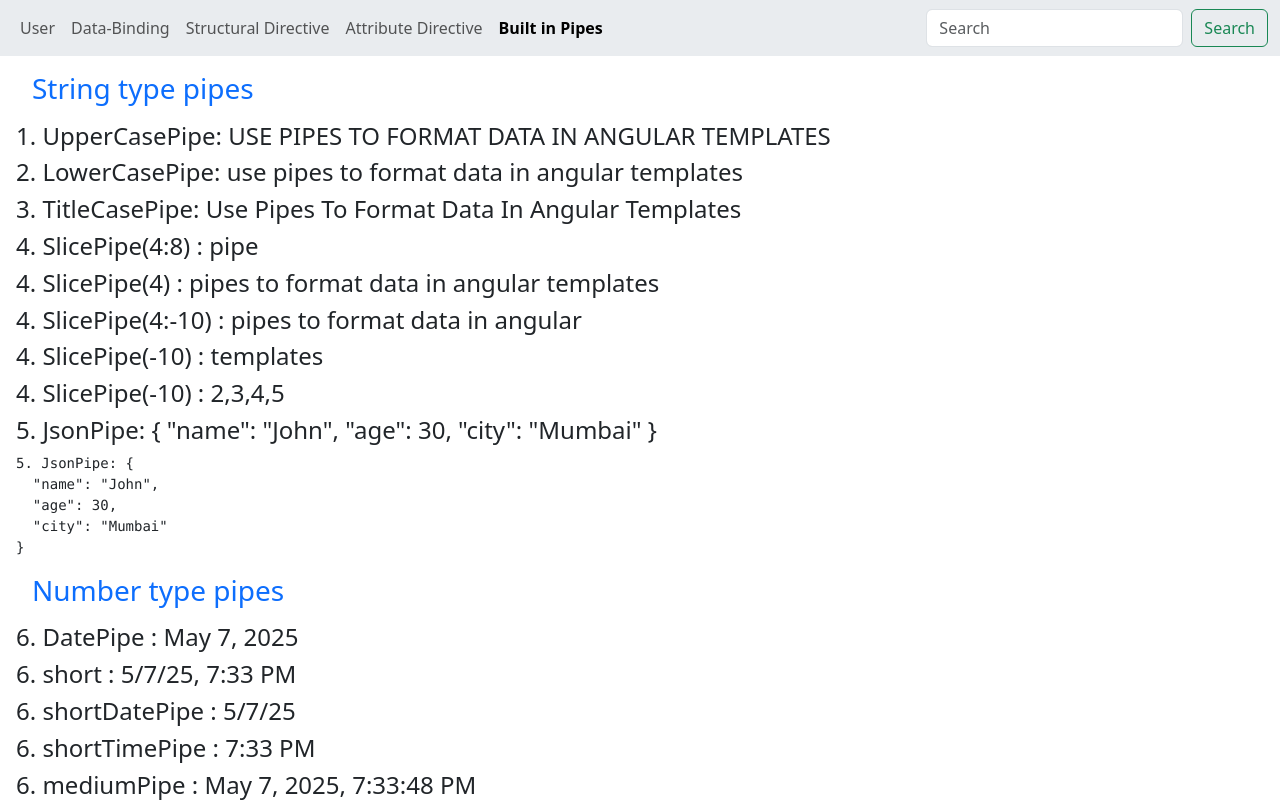
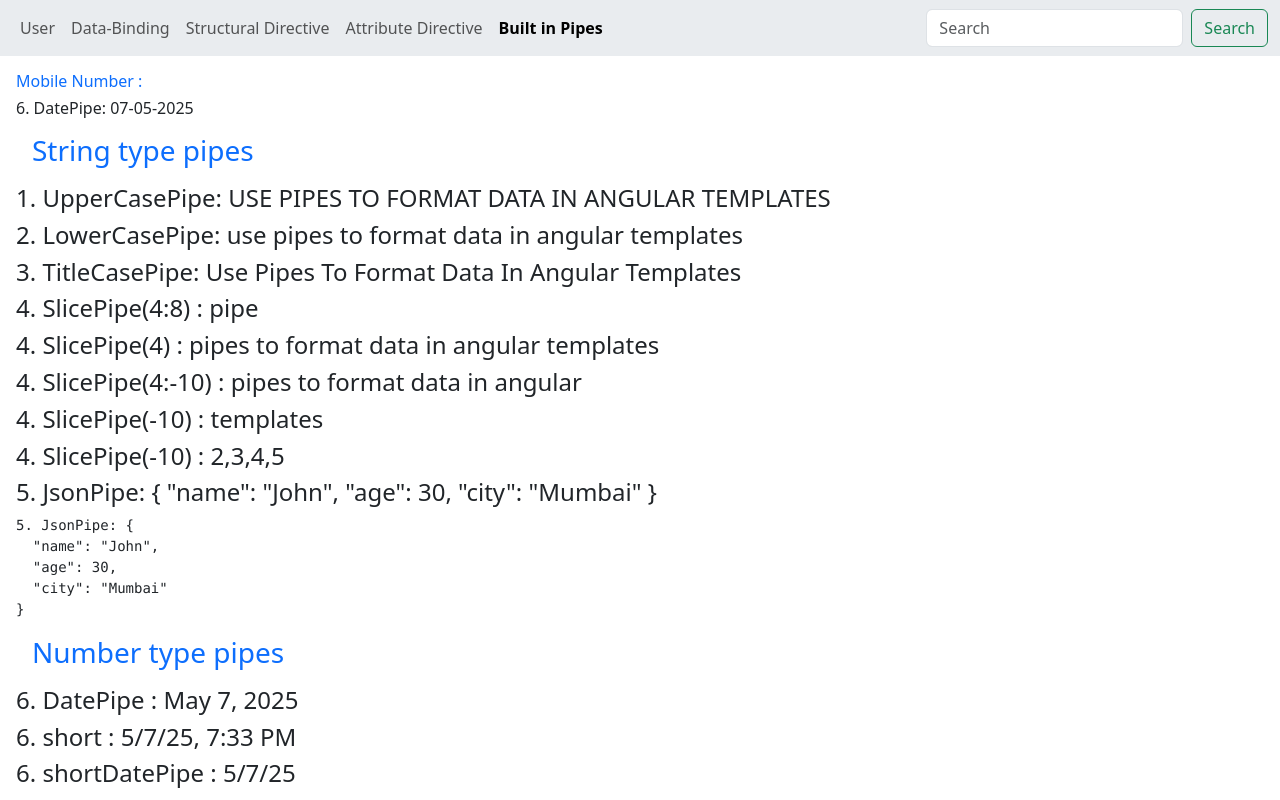
Before and after one commit to davi-p-oliveira-11/angular19, an Angular app: page /built-in-pipes in a window 1280 px wide. Shown: the top 800 px of the page. Built offline with nearby package versions, Linux system fonts and the light colour scheme.

Commit message:
added custom pipes

```diff
--- a/src/app/built-in-pipes/built-in-pipes.component.html
+++ b/src/app/built-in-pipes/built-in-pipes.component.html
@@ -1,4 +1,7 @@
 <div class="m-3">
+   <h6 class="text-primary"> Mobile Number : {{mobileNumber | custom}}</h6>
+
+   <h6>6. DatePipe: {{currentDate | custom }}</h6>
    <h3 class="text-primary m-3">String type pipes</h3>
    <h4>1. UpperCasePipe: {{angularPipes | uppercase}}</h4>
    <h4>2. LowerCasePipe: {{angularPipes | lowercase}}</h4>
--- a/src/app/built-in-pipes/built-in-pipes.component.ts
+++ b/src/app/built-in-pipes/built-in-pipes.component.ts
@@ -1,14 +1,17 @@
 import { CommonModule } from '@angular/common';
 import { Component } from '@angular/core';
 import { of } from 'rxjs';
+import { CustomPipe } from '../custom.pipe';
 
 @Component({
   selector: 'app-built-in-pipes',
-  imports: [CommonModule],
+  imports: [CommonModule, CustomPipe],
   templateUrl: './built-in-pipes.component.html',
   styleUrl: './built-in-pipes.component.scss'
 })
 export class BuiltInPipesComponent {
+  mobileNumber : any = undefined;
+
   angularPipes : string = "use pipes to format data in angular templates";
 
   personData = {
--- /dev/null
+++ b/src/app/custom.pipe.ts
@@ -0,0 +1,21 @@
+import { DatePipe } from '@angular/common';
+import { Pipe, PipeTransform } from '@angular/core';
+
+@Pipe({
+  name: 'custom',
+  pure: false
+})
+export class CustomPipe implements PipeTransform {
+
+  private DatePipe = new DatePipe('en-us');
+
+  transform(value: any, ...args: any[]): any {
+  //  if(value == '' || value == null || value == undefined) {
+  //    return 'NA';
+  //  } else {
+  //    return value ? '+91 ' + value : value;
+  //  }
+    return this.DatePipe.transform(value, 'dd-MM-YYYY')
+  }
+
+}
```
Also changed, not shown: 1 other file (tests, documents, lock files or other folders).
